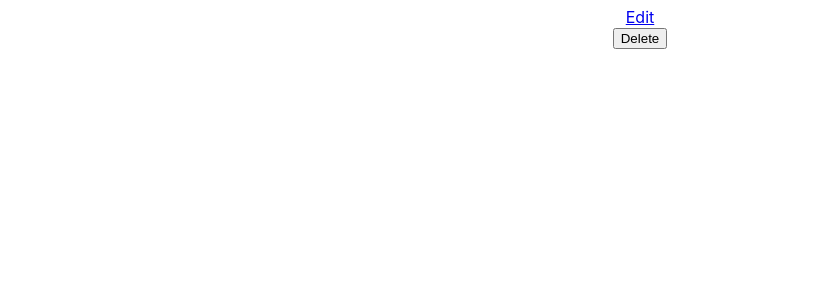
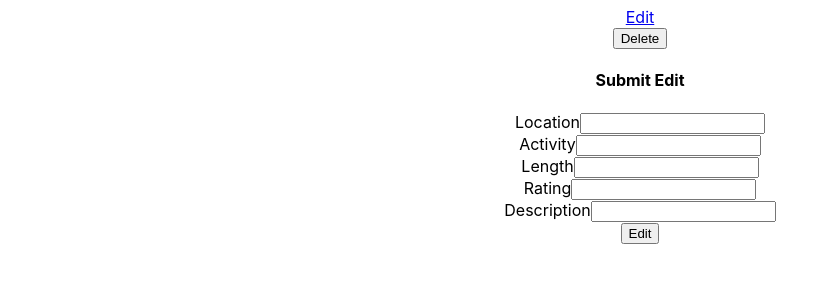
Before and after one commit to erik-eyler/yr-weeknd, a React (Create React App) app in the folder client/: page /places/1/edit in a window 1280 px wide. Shown: the part 179-462 px from the top of the page, without its empty margins (0-816 px from the left). Built offline with nearby package versions, Linux system fonts and the light colour scheme; no server answers.

Commit message:
finished edit component

```diff
--- a/client/src/components/Edit.jsx
+++ b/client/src/components/Edit.jsx
@@ -1,7 +1,74 @@
+import { useState, useEffect } from "react";
+import { useParams } from "react-router";
+import { useHistory } from "react-router";
+import Form from "./Form";
+import axios from "axios";
+
+const airtableBase = process.env.REACT_APP_AIRTABLE_BASE;
+const airtableKey = process.env.REACT_APP_AIRTABLE_KEY;
+
+export const URL = `https://api.airtable.com/v0/${airtableBase}/places`;
+
+
+const config = {
+  headers: {
+    Authorization: `Bearer ${airtableKey}`,
+  },
+};
+
 export default function Edit() {
+  const [location, setLocation] = useState("");
+  const [activity, setActivity] = useState("");
+  const [length, setLength] = useState("");
+  const [rating, setRating] = useState("");
+  const [description, setDescription] = useState("");
+  const history = useHistory();
+  const { id } = useParams();
+
+  useEffect(() => {
+    const fetchPlace = async () => {
+      const res = await axios.get(`${URL}/${id}`, config);
+      const { fields } = res.data;
+      setLocation(fields.location);
+      setActivity(fields.activity);
+      setLength(fields.length);
+      setRating(fields.rating);
+      setDescription(fields.description);
+    };
+    fetchPlace();
+    // eslint-disable-next-line
+  }, []);
+
+  const handleSubmit = async (e) => {
+    e.preventDefault();
+    const fields = {
+      location,
+      activity,
+      length,
+      rating,
+      description,
+    };
+    const res = await axios.put(`${URL}/${id}`, { fields }, config);
+    history.push(`/places/${res.data.id}`);
+  };
+
   return (
     <div>
-
+      <h4>Submit Edit</h4>
+      <Form
+        location={location}
+        setLocation={setLocation}
+        activity={activity}
+        setActivity={setActivity}
+        length={length}
+        setLength={setLength}
+        rating={rating}
+        setRating={setRating}
+        description={description}
+        setDescription={setDescription}
+        handleSubmit={handleSubmit}
+        type={"Edit"}
+      />
     </div>
-  )
+  );
 }
```
